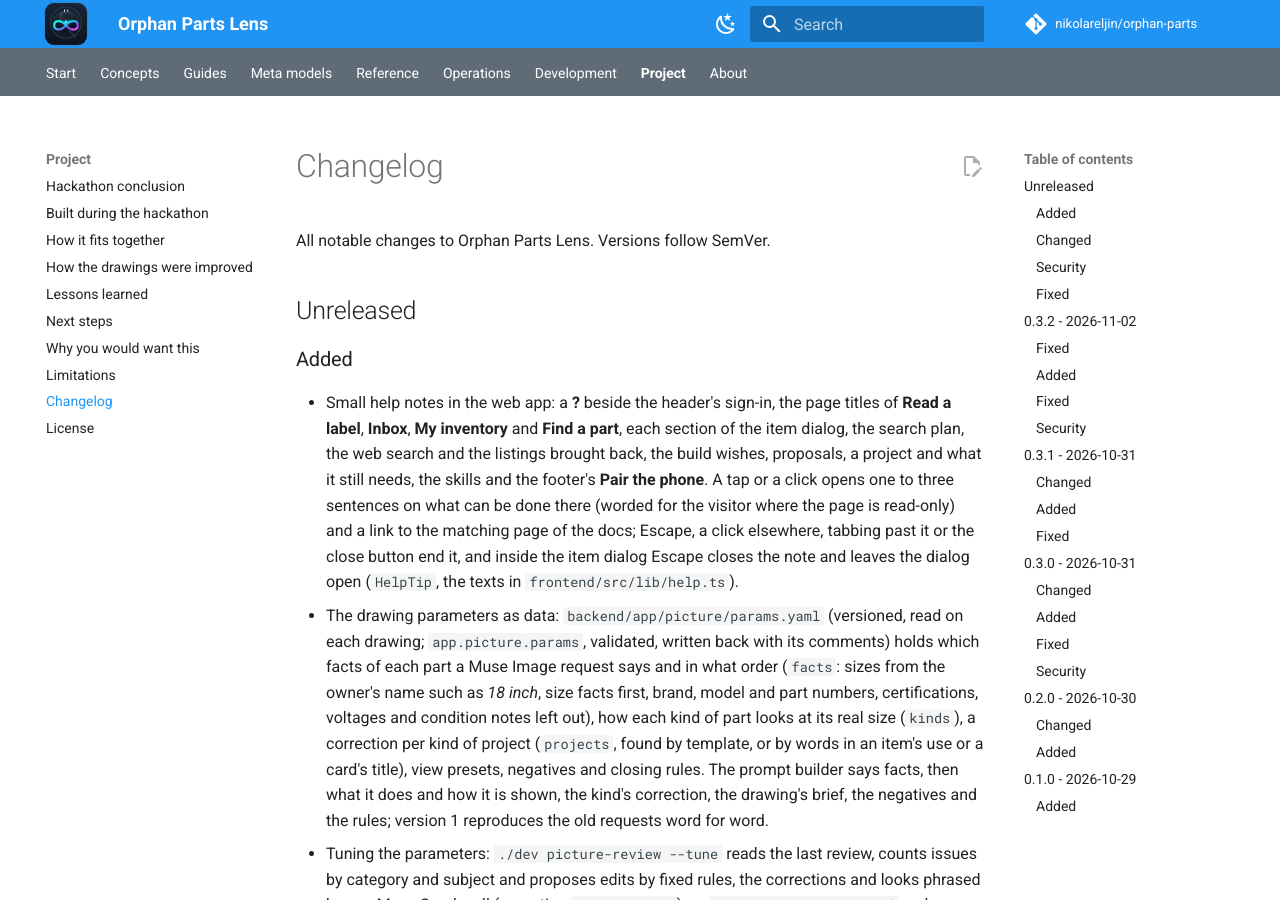
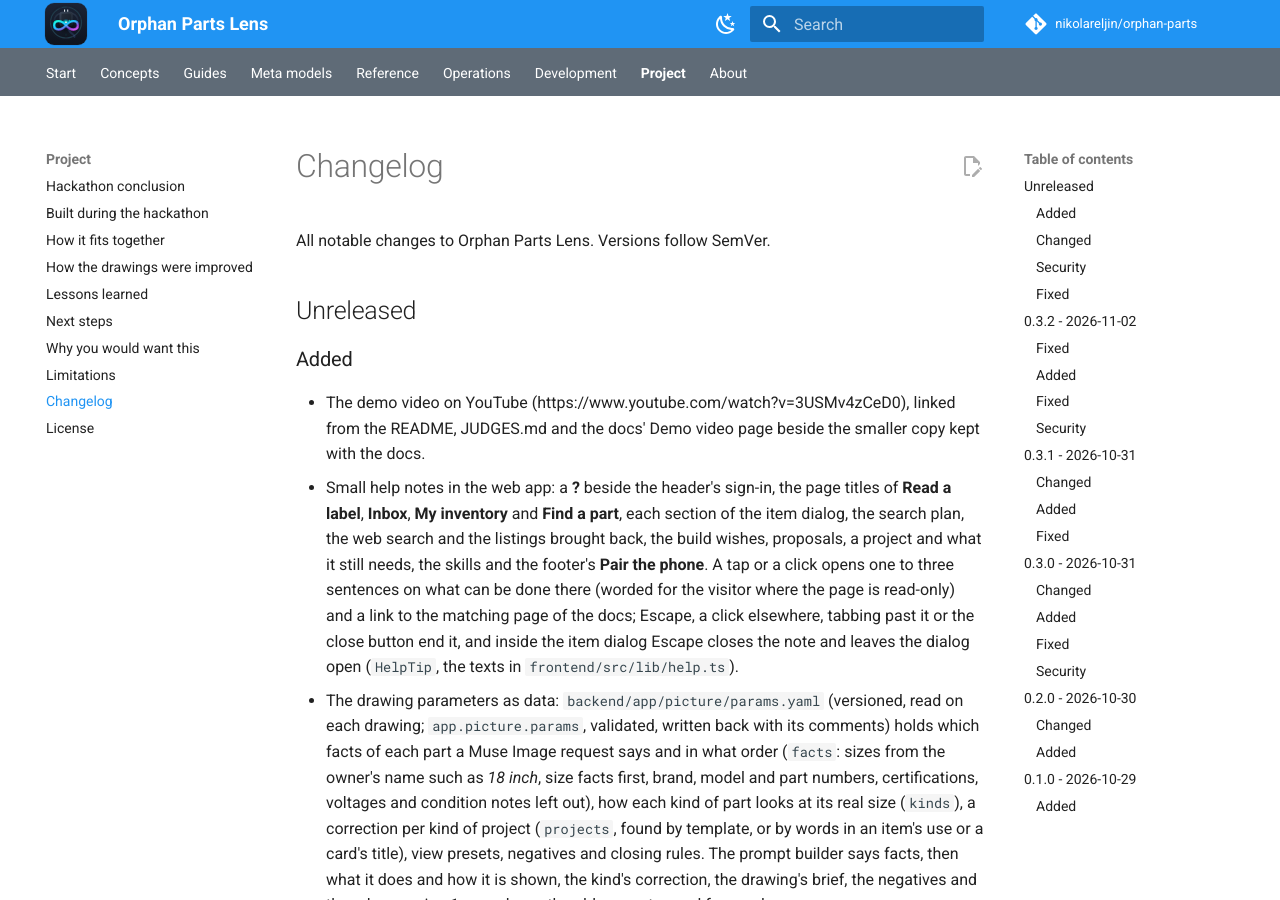
Before and after one commit to nikolareljin/orphan-parts, an MkDocs documentation site: the page built from docs/project/changelog.md, in a window 1280 px wide and 900 px high. Built offline with MkDocs 1.6.1 and Material for MkDocs 9.7.7, drawn with Linux system fonts in a browser that asks for light colours; comment, search, counter and statistics services are not loaded.

Commit message:
docs: link the demo video on YouTube (#138)

```diff
--- a/CHANGELOG.md
+++ b/CHANGELOG.md
@@ -5,6 +5,7 @@ All notable changes to Orphan Parts Lens. Versions follow SemVer.
 ## Unreleased
 
 ### Added
+- The demo video on YouTube (https://www.youtube.com/watch?v=3USMv4zCeD0), linked from the README, JUDGES.md and the docs' Demo video page beside the smaller copy kept with the docs.
 - Small help notes in the web app: a **?** beside the header's sign-in, the page titles of **Read a label**, **Inbox**, **My inventory** and **Find a part**, each section of the item dialog, the search plan, the web search and the listings brought back, the build wishes, proposals, a project and what it still needs, the skills and the footer's **Pair the phone**. A tap or a click opens one to three sentences on what can be done there (worded for the visitor where the page is read-only) and a link to the matching page of the docs; Escape, a click elsewhere, tabbing past it or the close button end it, and inside the item dialog Escape closes the note and leaves the dialog open (`HelpTip`, the texts in `frontend/src/lib/help.ts`).
 - The drawing parameters as data: `backend/app/picture/params.yaml` (versioned, read on each drawing; `app.picture.params`, validated, written back with its comments) holds which facts of each part a Muse Image request says and in what order (`facts`: sizes from the owner's name such as *18 inch*, size facts first, brand, model and part numbers, certifications, voltages and condition notes left out), how each kind of part looks at its real size (`kinds`), a correction per kind of project (`projects`, found by template, or by words in an item's use or a card's title), view presets, negatives and closing rules. The prompt builder says facts, then what it does and how it is shown, the kind's correction, the drawing's brief, the negatives and the rules; version 1 reproduces the old requests word for word.
 - Tuning the parameters: `./dev picture-review --tune` reads the last review, counts issues by category and subject and proposes edits by fixed rules, the corrections and looks phrased by one Muse Spark call (operation `picture-tune`), as `picture-review/tune.md` and `tune.json`; `--tune --apply` writes them with `version` one up; `--redraw-set` draws the whole demo set again (only drawings whose request changed are bought) and reviews it; `--evaluate` keeps each version's score in `eval/pictures/params-v<N>.json` (now kept in git), compares versions into the results page and `--prune` removes the recordings no longer used. Guide: *Tuning the drawing parameters*.
```
Also changed, not shown: JUDGES.md (+1 -1 lines), README.md (+2 -2 lines), docs/start/video.md (+3 -0 lines).
